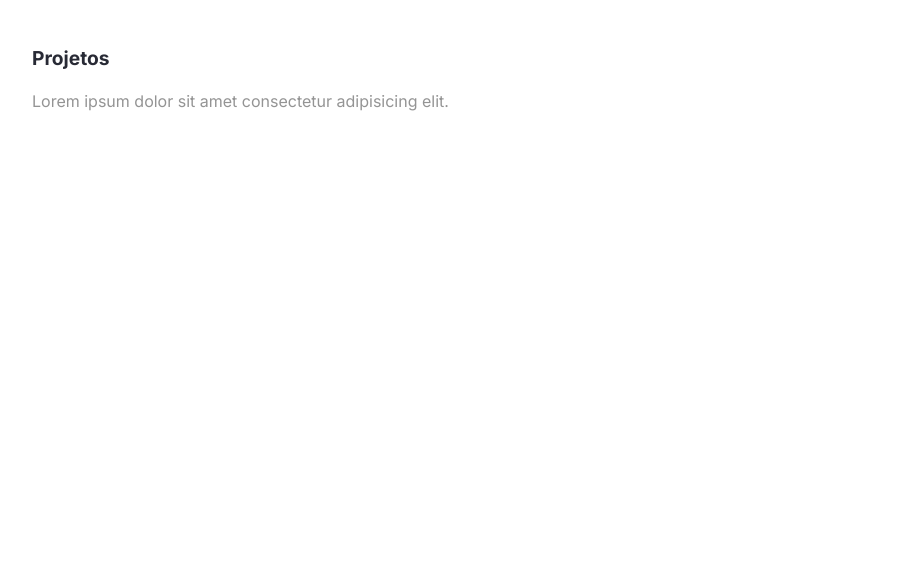
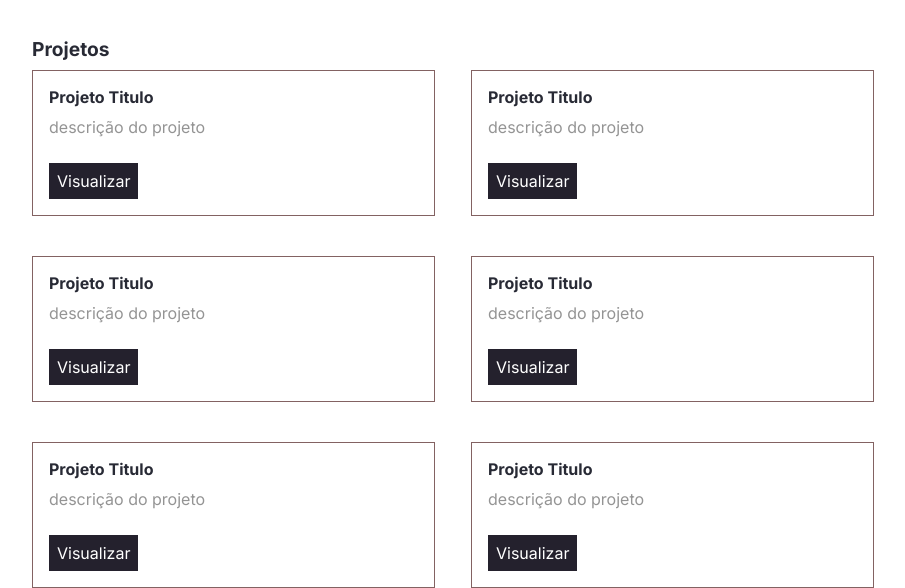
Before and after one commit to l3l3z1nh4/portfolio, a React (Create React App) app: page / in a window 1280 px wide. Shown: the part 541-1129 px from the top of the page, without its empty margins (276-1181 px from the left). Before the commit the page ends 800 px from the top, so only its background shows below. Built offline with nearby package versions, Linux system fonts and the light colour scheme.

Commit message:
criando seção "Projetos" e componente Projeto

```diff
--- /dev/null
+++ b/src/components/Projeto/index.tsx
@@ -0,0 +1,30 @@
+import styled from 'styled-components'
+
+import { P } from '../Paragrafo/styles'
+import Titulo from '../Titulo'
+
+// nessa versão o css é feito dentro do próprio arquivo, sem necessidade de importar o estilo
+
+const Card = styled.div`
+  border: 1px solid rgb(131, 98, 98);
+  padding: 16px;
+`
+const LinkBotao = styled.a`
+  color: #fff;
+  background-color: rgb(36, 33, 45);
+  display: inline-block;
+  margin-top: 24px;
+  padding: 8px;
+  text-decoration: none;
+  cursor: pointer;
+`
+
+const Projeto = () => (
+  <Card>
+    <Titulo>Projeto Titulo</Titulo>
+    <P tipo="secundario">descrição do projeto</P>
+    <LinkBotao>Visualizar</LinkBotao>
+  </Card>
+)
+
+export default Projeto
--- a/src/components/Titulo/styles.ts
+++ b/src/components/Titulo/styles.ts
@@ -6,5 +6,5 @@ export const Titulo = styled.h1<Props>`
   color: #282a35;
   font-size: ${(props) => (props.fontSize ? `${props.fontSize}em` : '1em')};
   font-weight: bold;
-  margin-bottom: 1em;
+  margin-bottom: 0.5em;
 `
--- a/src/containers/Projetos/index.tsx
+++ b/src/containers/Projetos/index.tsx
@@ -1,12 +1,32 @@
 import { P } from '../../components/Paragrafo/styles'
+import Projeto from '../../components/Projeto'
 import Titulo from '../../components/Titulo'
+
+import { Lista } from './styles'
 
 const Projetos = () => (
   <section>
     <Titulo fontSize={1.2}>Projetos</Titulo>
-    <P tipo="secundario">
-      Lorem ipsum dolor sit amet consectetur adipisicing elit.
-    </P>
+    <Lista>
+      <li>
+        <Projeto></Projeto>
+      </li>
+      <li>
+        <Projeto></Projeto>
+      </li>
+      <li>
+        <Projeto></Projeto>
+      </li>
+      <li>
+        <Projeto></Projeto>
+      </li>
+      <li>
+        <Projeto></Projeto>
+      </li>
+      <li>
+        <Projeto></Projeto>
+      </li>
+    </Lista>
   </section>
 )
 
--- /dev/null
+++ b/src/containers/Projetos/styles.tsx
@@ -0,0 +1,14 @@
+import styled from 'styled-components'
+
+export const Lista = styled.ul`
+  display: grid;
+  grid-template-columns: 1fr 1fr;
+  column-gap: 36px;
+  row-gap: 40px;
+
+  @media (max-width: 768px) {
+    grid-template-columns: 1fr;
+    column-gap: 0;
+    row-gap: 20px;
+  }
+`
--- a/src/styles.ts
+++ b/src/styles.ts
@@ -6,6 +6,7 @@ const EstiloGlobal = createGlobalStyle`
   padding: 0;
   box-sizing: border-box;
   font-family: "Inter", sans-serif;
+  list-style: none;
 
 body{
   padding-top: 70px;
```
